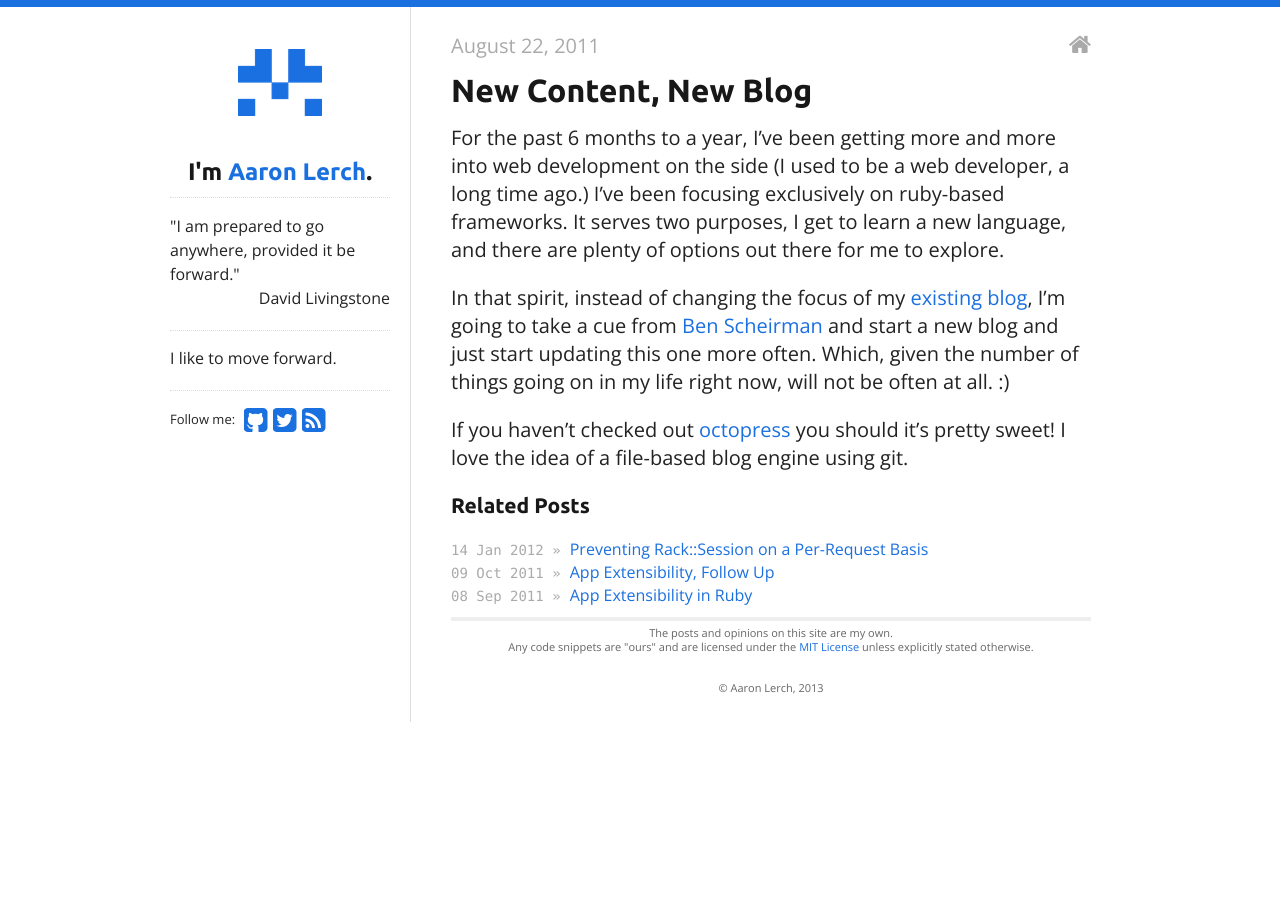
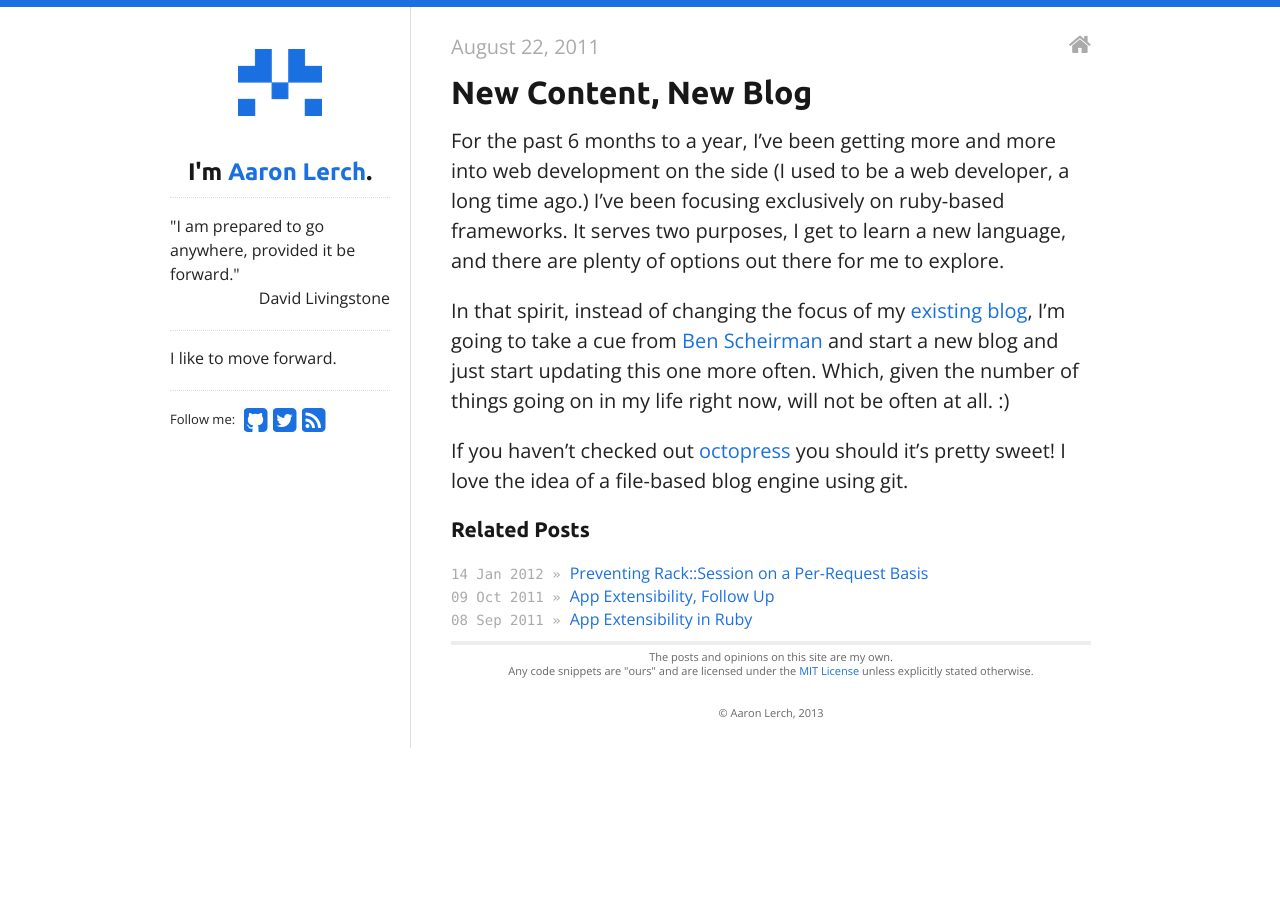
Before and after one commit to aaronlerch/aaronlerch.github.com, a Jekyll site: the page built from _posts/2011-08-22-new-content.md, in a window 1280 px wide. Built offline with Jekyll 4.4.1, drawn with Linux system fonts in a browser that asks for light colours.

Commit message:
Adjust line-height ... AGAIN.

```diff
--- a/_includes/css/screen.css
+++ b/_includes/css/screen.css
@@ -157,7 +157,7 @@ nav hr {
 }
 
 .content {
-  font: 400 20px/140% "open sans", sans-serif;
+  font: 400 20px/150% "open sans", sans-serif;
   border-left: 1px solid #DDD;
   padding-left: 40px;
   padding-top: 25px;
```
